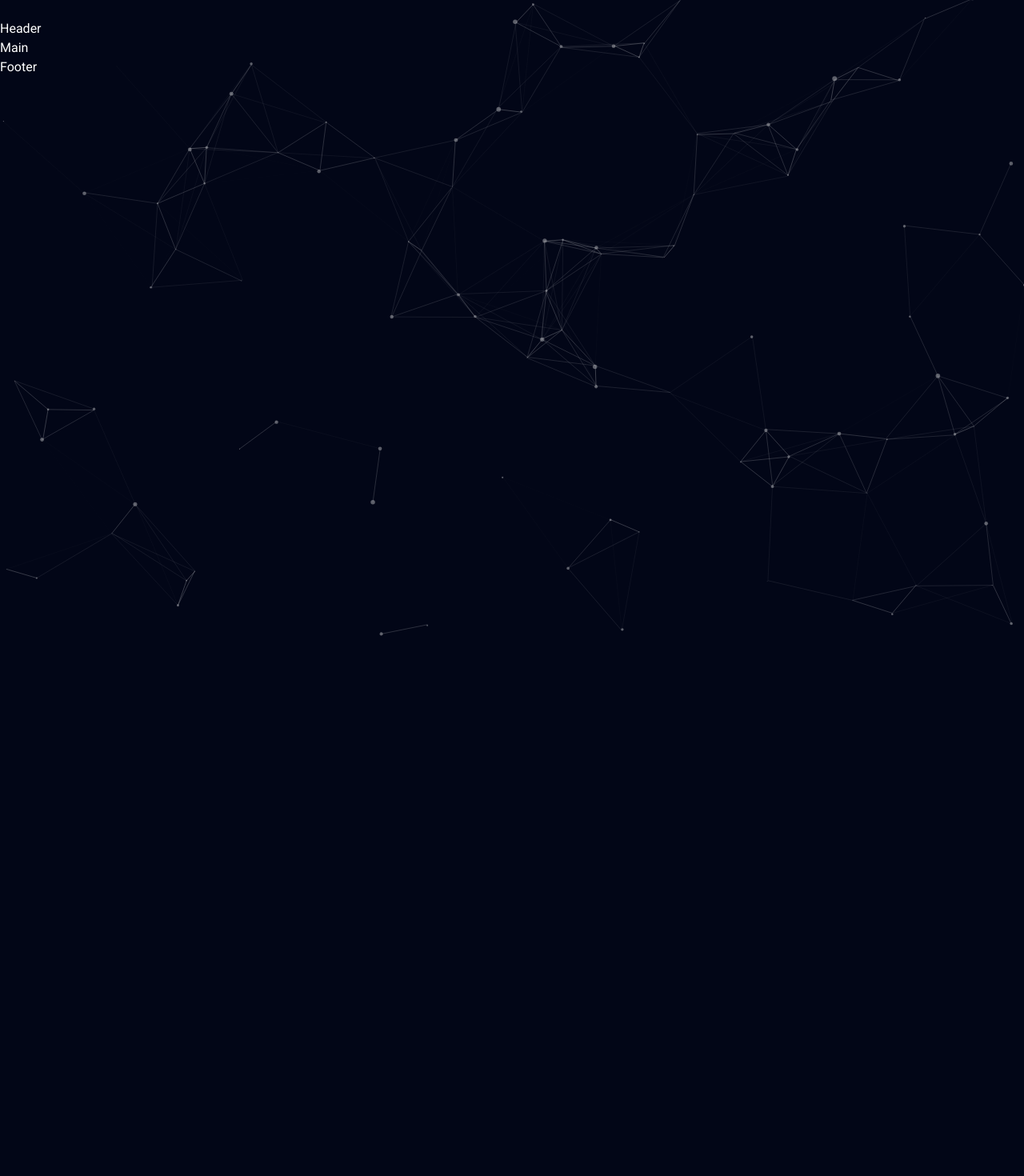
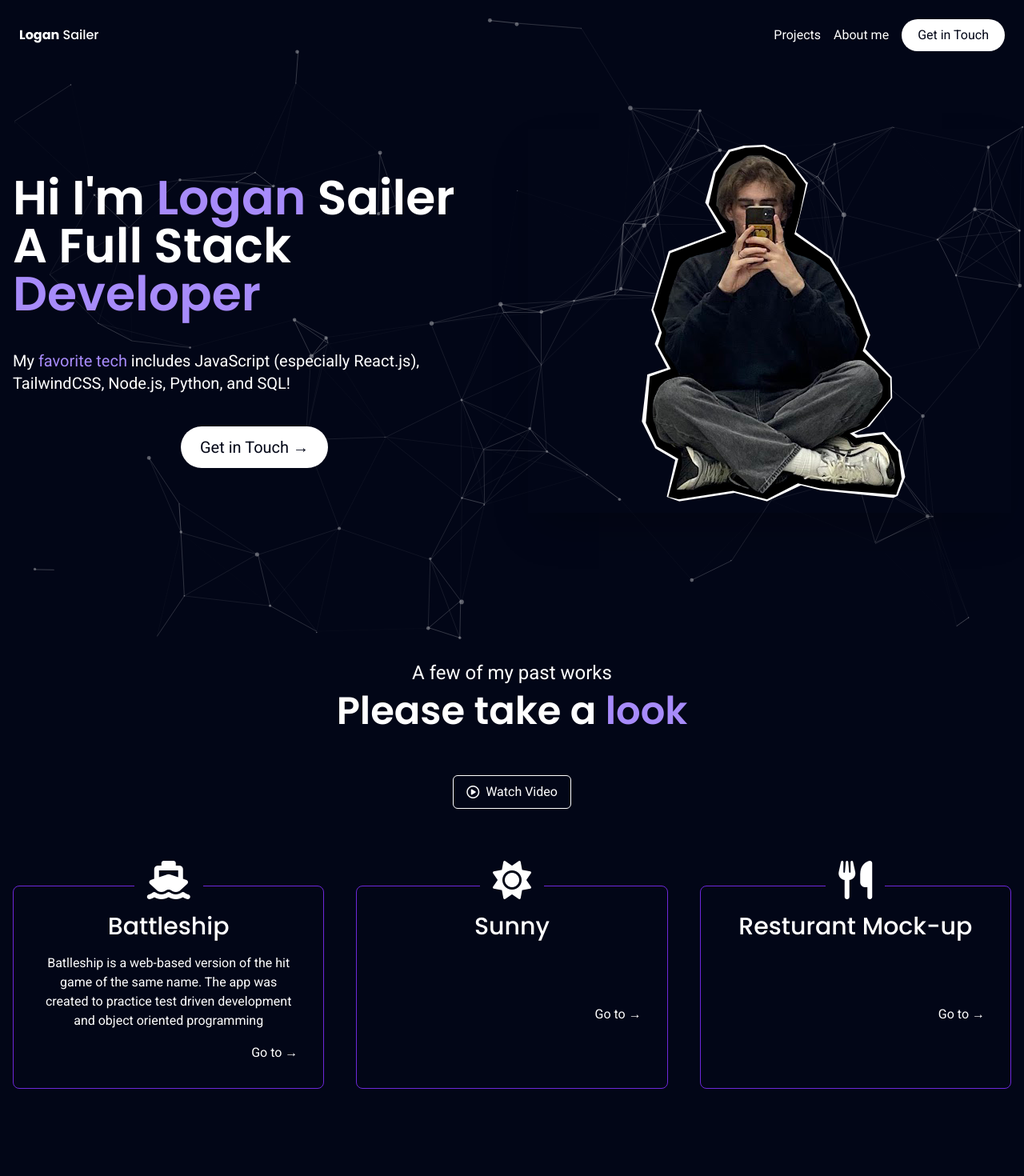
Before and after one commit to logansailer/Web-Portfolio, a React (Vite) app: page / in a window 1280 px wide. Shown: the top 1470 px of the page at 80% size. Before the commit the page ends 800 px from the top, so only its background shows below. Built offline with nearby package versions, Linux system fonts and the light colour scheme.

Commit message:
created main content

```diff
--- a/index.html
+++ b/index.html
@@ -10,8 +10,8 @@
     ></script>
     <link
       rel="stylesheet"
-      href="https://cdnjs.cloudflare.com/ajax/libs/font-awesome/6.6.0/css/all.min.css"
-      integrity="sha512-Kc323vGBEqzTmouAECnVceyQqyqdsSiqLQISBL29aUW4U/M7pSPA/gEUZQqv1cwx4OnYxTxve5UMg5GT6L4JJg=="
+      href="https://cdnjs.cloudflare.com/ajax/libs/font-awesome/6.4.2/css/all.min.css"
+      integrity="sha512-z3gLpd7yknf1YoNbCzqRKc4qyor8gaKU1qmn+CShxbuBusANI9QpRohGBreCFkKxLhei6S9CQXFEbbKuqLg0DA=="
       crossorigin="anonymous"
       referrerpolicy="no-referrer"
     />
--- a/src/App.jsx
+++ b/src/App.jsx
@@ -1,34 +1,40 @@
-import { useState } from "react";
+import { useEffect, useState } from "react";
 import Header from "./components/header";
 import Main from "./components/Main";
 import Footer from "./components/footer";
 import Step from "./components/Step";
 
 function App() {
-  const [count, setCount] = useState(0);
+  let y;
+  const [offset, setOffset] = useState(0);
+
+  const onScroll = () => setOffset(window.scrollY);
+  window.addEventListener("scroll", onScroll);
+
+  console.log(offset);
 
   function goTop() {
     document.body.scrollIntoView();
   }
-  let y;
-  let innerWidth = 0;
-  let innerHeight = 0;
 
   return (
     <div className="relative flex flex-col max-w-[1400] mx-auto w-full text-sm sm:text-base min-h-screen">
       <div
-        class={
-          "fixed bottom-0 w-full duration-200 flex p-10 z-[10]" + y > 0
+        className={
+          "fixed bottom-0 w-full duration-200 flex p-10 z-[10] " +
+          (y > 0
             ? "opacity-full pointer-events-auto"
-            : "pointer-events-none opacity-0"
+            : "pointer-events-none opacity-0")
         }
       >
-        <button>
-          <i class="fa-solid fa-arrow-up"></i>
+        <button
+          onClick={goTop}
+          className="ml-auto rounded-full bg-slate-900 text-violet-400 px-3 sm:px-4 hover:bg-slate-800 cursor-pointer aspect-square grid place-items-center"
+        >
+          <i className="fa-solid fa-arrow-up"></i>
         </button>
       </div>
-      <Header />
-      <Step />
+      <Header y={offset} />
       <Main />
       <Footer />
     </div>
--- a/src/components/Header.jsx
+++ b/src/components/Header.jsx
@@ -1,5 +1,37 @@
-const Header = ({}) => {
-    return (<div>Header</div>)
+const Header = ({ y }) => {
+  let tabs = [
+    { name: "Projects", link: "#projects" },
+    { name: "About me", link: "#about" },
+  ];
+  return (
+    <header
+      className={
+        "sticky z-[10] top-0 duration-200 px-6 flex items-center justify-between border-b border-solid " +
+        (y > 0
+          ? "py-4 bg-slate-950 border-violet-950"
+          : "py-6 bg-transparent border-transparent")
+      }
+    >
+      <h1 className="font-medium">
+        <b className="font-bold poppins">Logan</b> Sailer
+      </h1>
+      <div className="sm:flex ml-auto pr-4 items-center gap-4 hidden">
+        {tabs.map((tab) => (
+          <a href={tab.link} className="duration-200 hover:text-violet-400">
+            <p>{tab.name}</p>
+          </a>
+        ))}
+      </div>
+      <a
+        href="https://www.linkedin.com/in/logan-sailer/"
+        target="_blank"
+        className="blueShadow relative overflow-hidden px-5 py-2 group rounded-full bg-white text-slate-950"
+      >
+        <div className="absolute top-0 right-full w-full h-full bg-violet-400 opacity-20 group-hover:translate-x-full z-0 duration-200"></div>
+        <h4 className="relative z-9">Get in Touch</h4>
+      </a>
+    </header>
+  );
 };
 
 export default Header;
--- a/src/components/Main.jsx
+++ b/src/components/Main.jsx
@@ -1,5 +1,88 @@
+import Step from "./Step";
+
+let steps = [
+  {
+    name: "Battleship",
+    icon: "fa-solid fa-ship",
+    href: "https://logansailer.github.io/Battleship/",
+    content:
+      "Batlleship is a web-based version of the hit game of the same name. The app was created to practice test driven development and object oriented programming",
+  },
+  {
+    name: "Sunny",
+    icon: "fa-solid fa-sun",
+    href: "https://logansailer.github.io/Weather-App/",
+    content: "",
+  },
+  {
+    name: "Resturant Mock-up",
+    icon: "fa-solid fa-utensils",
+    href: "https://logansailer.github.io/Restaurant-Page/",
+    content: "",
+  },
+];
+
 const Main = ({}) => {
-    return (<div>Main</div>)
+  return (
+    <main className="flex flex-col flex-1 p-4">
+      <section
+        id="intropage"
+        className="grid grid-cols-1 lg:grid-cols-2 gap-10 py-8 sm:py-14"
+      >
+        <div className="flex flex-col lg:justify-center text-center lg:text-left gap-6 md:gap-8 lg:gap-10">
+          <h2 className="font-semibold text-4xl sm:text-5xl md:text-6xl">
+            Hi I'm <span className="poppins text-violet-400">Logan</span> Sailer
+            <br />A Full Stack{" "}
+            <span className="poppins text-violet-400">Developer</span>
+          </h2>
+          <p className="text-base sm:text-lg md:text-xl">
+            My <span className="text-violet-400">favorite tech</span> includes
+            JavaScript (especially React.js), TailwindCSS, Node.js, Python, and
+            SQL!
+          </p>
+          <a
+            href="https://www.linkedin.com/in/logan-sailer/"
+            target="_blank"
+            className="poppins blueShadow mx-auto lg:mr-auto text-base sm:text-lg md:text-xl relative overflow-hidden px-6 py-3 group rounded-full bg-white text-slate-950 cursor-pointer"
+          >
+            <div className="absolute top-0 right-full w-full h-full bg-violet-400 opacity-20 group-hover:translate-x-full z-0 duration-200"></div>
+            <h4 className="relative z-9">Get in Touch &#8594;</h4>
+          </a>
+        </div>
+        <div className="relative shadow-2xl grid place-items-center">
+          <img
+            src={"src/assets/profile.png"}
+            alt="Profile image"
+            className="object-cover z-[2] max-h-[70vh]"
+          ></img>
+        </div>
+      </section>
+      <section id="projects" className="py-20 lg:py-32 flex flex-col gap-24">
+        <div className="flex flex-col gap-2 text-center">
+          <h6 className="text-lg sm:text-xl md:text-2xl">
+            A few of my past works
+          </h6>
+          <h3 className="font-semibold text-3xl sm:text-4xl md:text-5xl">
+            Please take a <span className="poppins text-violet-400">look</span>
+          </h3>
+        </div>
+        <a
+          href=""
+          target="_blank"
+          className="mx-auto px-4 py-2 rounded-md border border-solid border-white flex items-center gap-2 -mb-4 sm:-mb-0 -mt-10 hover:border-voilet-70 duration-200"
+        >
+          <i className="fa-regular fa-circle-play"></i>
+          <p>Watch Video</p>
+        </a>
+        <div className="grid grid-cols-1 lg:grid-cols-3 gap-12 lg:gap-10">
+          <Step step={steps[0]} />
+          <Step step={steps[1]} />
+          <Step step={steps[2]} />
+        </div>
+      </section>
+      <section id="about"></section>
+    </main>
+  );
 };
 
 export default Main;
--- a/src/components/Step.jsx
+++ b/src/components/Step.jsx
@@ -1,3 +1,24 @@
-const Step = ({}) => {}
+const Step = ({ step }) => {
+  return (
+    <a
+      href={step.href}
+      target="_blank"
+      className="p-4 sm:p-6 md:p-8 flex flex-col gap-4 rounded-lg border border-solid border-violet-700 text-center group cursor-pointer hover:border-violet-400 duration-200"
+    >
+      <div className="bg-slate-950 grid place-items-center px-4 text-5xl md:text-6xy -mt-10 sm:-mt-12 md:-mt-14 lg:-mt-16 mx-auto duration-200">
+        <i className={step.icon}></i>
+      </div>
+      <h3 className="font-medium text-xl sm:text-2xl md:text-3xl">
+        {step.name}
+      </h3>
+      <p>{step.content}</p>
+      <div className="flex-1 flex justify-between gap-4 items-center">
+        <div className="ml-auto cursor-pointer hover:text-slate-950 duration-200 relative after:absolute after:top-0 after:right-full after:w-full after:bg-white after:h-full after:duration-200 hover:after:translate-x-full after:z-[-1] overflow-hidden">
+          <p className="relative z-4">Go to &#8594; </p>
+        </div>
+      </div>
+    </a>
+  );
+};
 
-export default Step
+export default Step;
```
Also changed, not shown: src/assets/profile.png (added).
